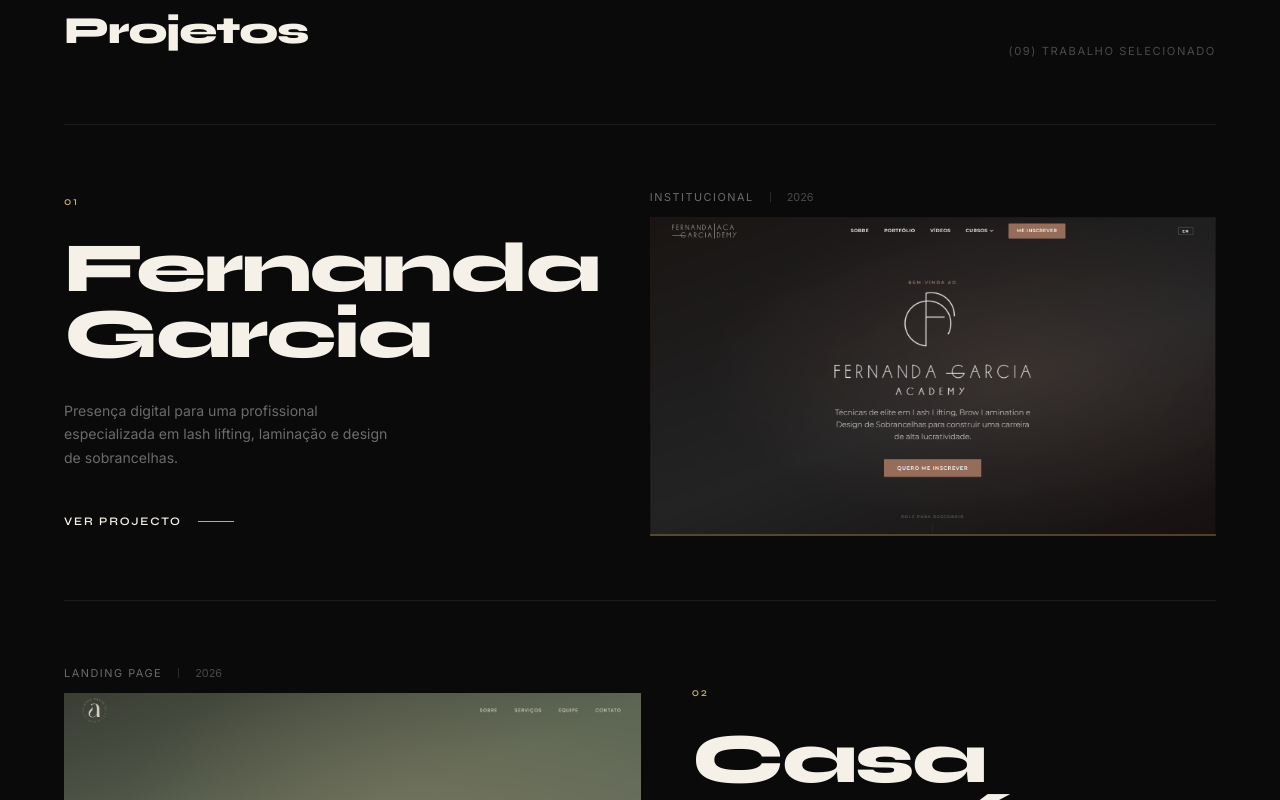
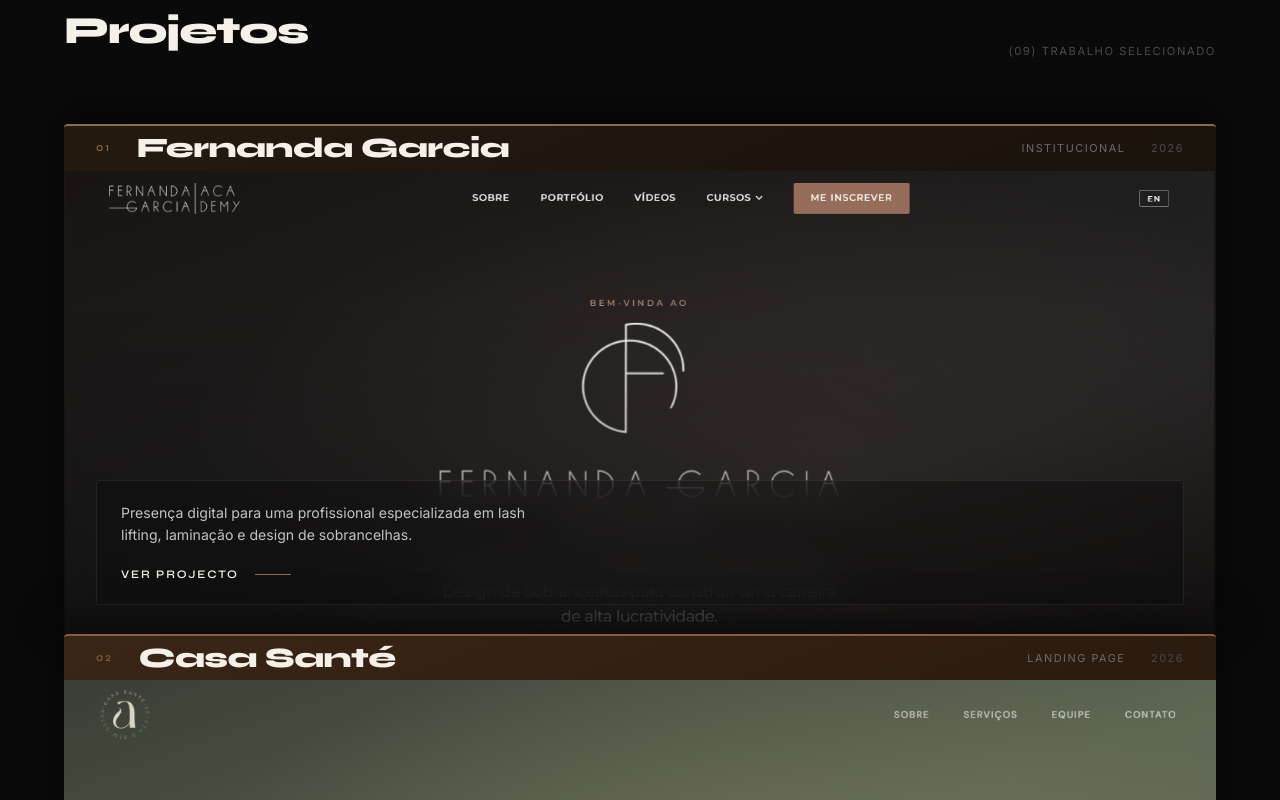
Before and after one commit to SantanderNycz/Void-Studio, a React (Vite) app: page / in a window 1280 px wide. Shown: the part 900-1700 px from the top of the page. Built offline with nearby package versions, Linux system fonts and the light colour scheme.

Commit message:
fix: adjust overflow property to prevent scroll container issues with sticky positioning

```diff
--- a/src/components/Projects.tsx
+++ b/src/components/Projects.tsx
@@ -20,6 +20,23 @@
 
 const ACCENT_COLORS = ["#8B6E45", "#8B5E3C", "#2A4A7A", "#1A3A6A", "#8B5A3C", "#B8906A", "#5C3D1E", "#1A5C38", "#8B6914"];
 
+/**
+ * How many tabs the stack may grow to before it stops offsetting.
+ * Cards past this index all pin at the same spot, so older tabs tuck away
+ * behind the active card. Without a cap, 8 accumulated tabs (~350px) plus the
+ * navbar offset overflow the viewport on shorter laptop screens.
+ */
+const STACK_CAP = 4;
+
+/**
+ * One card in the stack.
+ *
+ * Each card is `position: sticky` with a `top` offset of `index × --tab-h`,
+ * so as you scroll the cards pile up — every card that has been passed stays
+ * pinned as a thin tab, and the incoming card slides over it. This is native
+ * sticky behaviour, so scrolling back up unwinds the stack automatically and
+ * it works with JS disabled.
+ */
 function ProjectCard({
   project,
   index,
@@ -35,254 +52,53 @@
   description: string;
   ctaLabel: string;
 }) {
-  const cardRef = useRef<HTMLElement>(null);
-  const imageRef = useRef<HTMLDivElement>(null);
-  const infoRef = useRef<HTMLDivElement>(null);
-  const numberRef = useRef<HTMLSpanElement>(null);
-  const nameRef = useRef<HTMLHeadingElement>(null);
-  const detailRef = useRef<HTMLDivElement>(null);
-
-  const isEven = index % 2 === 0;
-
-  useLayoutEffect(() => {
-    const prefersReduced = window.matchMedia(
-      "(prefers-reduced-motion: reduce)",
-    ).matches;
-    if (prefersReduced) {
-      gsap.set([cardRef.current], { opacity: 1, y: 0 });
-      return;
-    }
-
-    const ctx = gsap.context(() => {
-      gsap.set(cardRef.current, { opacity: 0, y: 80 });
-      gsap.set(imageRef.current, { scale: 1.04 });
-      gsap.set(numberRef.current, { opacity: 0, x: isEven ? -20 : 20 });
-      gsap.set([nameRef.current, detailRef.current], { opacity: 0, y: 30 });
-
-      gsap
-        .timeline({
-          scrollTrigger: {
-            trigger: cardRef.current,
-            start: "top 82%",
-            toggleActions: "play none none none",
-          },
-        })
-        .to(cardRef.current, {
-          opacity: 1,
-          y: 0,
-          duration: 0.9,
-          ease: "power3.out",
-        })
-        .to(
-          imageRef.current,
-          { scale: 1, duration: 1.2, ease: "power2.out" },
-          0,
-        )
-        .to(
-          numberRef.current,
-          { opacity: 1, x: 0, duration: 0.6, ease: "power2.out" },
-          0.15,
-        )
-        .to(
-          nameRef.current,
-          { opacity: 1, y: 0, duration: 0.8, ease: "power3.out" },
-          0.2,
-        )
-        .to(
-          detailRef.current,
-          { opacity: 1, y: 0, duration: 0.6, ease: "power2.out" },
-          0.35,
-        );
-    }, cardRef);
-
-    return () => ctx.revert();
-  }, [isEven]);
-
   return (
     <article
-      ref={cardRef}
+      className="stack-card"
       style={{
-        opacity: 0,
-        borderTop: "1px solid #1c1c1c",
-        padding: "clamp(3rem, 5vw, 5rem) 0",
+        top: `calc(var(--stack-offset) + ${Math.min(index, STACK_CAP)} * var(--tab-h))`,
+        zIndex: index + 1,
+        background: gradient,
+        borderTop: `2px solid ${accentColor}`,
       }}
     >
-      <div
-        className={`project-grid ${isEven ? "project-grid-even" : "project-grid-odd"}`}
-        style={{
-          display: "grid",
-          gap: "clamp(2rem, 4vw, 5rem)",
-          alignItems: "center",
-        }}
-      >
-        {/* Info panel */}
-        <div ref={infoRef} className="project-info" style={{ order: isEven ? 1 : 2 }}>
-          <span
-            ref={numberRef}
-            style={{
-              display: "block",
-              fontFamily: '"Syne", sans-serif',
-              fontWeight: 500,
-              fontSize: "0.72rem",
-              letterSpacing: "0.16em",
-              color: "#c9a96e",
-              marginBottom: "clamp(1.2rem, 2vw, 2rem)",
-              opacity: 0,
-            }}
-          >
+      {/* Tab — the only strip that stays visible once the card is covered */}
+      <header className="stack-tab">
+        <span className="stack-num" style={{ color: accentColor }}>
           {project.id}
         </span>
+        <h3 className="stack-name">{project.name}</h3>
+        <span className="stack-cat">{project.category}</span>
+        <span className="stack-year">{project.year}</span>
+      </header>
 
-          <h3
-            ref={nameRef}
-            style={{
-              fontFamily: '"Syne", sans-serif',
-              fontWeight: 800,
-              fontSize: "clamp(2.4rem, 5.5vw, 6rem)",
-              lineHeight: 0.93,
-              letterSpacing: "-0.03em",
-              color: "#f5f0e8",
-              marginBottom: "clamp(1.5rem, 2.5vw, 2.5rem)",
-              opacity: 0,
-            }}
-          >
-            {project.name}
-          </h3>
+      {/* Body — revealed while this card is the active one */}
+      <div className="stack-body">
+        {project.image && (
+          <img
+            className="stack-img"
+            src={project.image}
+            alt={`${project.name} — ${project.category}, ${project.year}`}
+            loading={index === 0 ? "eager" : "lazy"}
+            decoding="async"
+          />
+        )}
+        <div className="stack-scrim" />
 
-          <div ref={detailRef} style={{ opacity: 0 }}>
-            <p
-              style={{
-                fontFamily: '"Inter", sans-serif',
-                fontSize: "clamp(0.85rem, 1.1vw, 0.95rem)",
-                color: "#6b6b6b",
-                lineHeight: 1.65,
-                marginBottom: "clamp(2rem, 3vw, 3rem)",
-                maxWidth: "38ch",
-              }}
-            >
-              {description}
-            </p>
-
+        <div className="stack-meta">
+          <p className="stack-desc">{description}</p>
           <a
             href={project.url ?? "#"}
             target="_blank"
             rel="noopener noreferrer"
             className="project-link"
-              style={{
-                display: "inline-flex",
-                alignItems: "center",
-                gap: "1rem",
-                fontFamily: '"Syne", sans-serif',
-                fontWeight: 600,
-                fontSize: "0.72rem",
-                letterSpacing: "0.16em",
-                textTransform: "uppercase",
-                color: "#f5f0e8",
-              }}
           >
             {ctaLabel}
             <span
               className="project-link-line"
-                style={{
-                  display: "block",
-                  height: "1px",
-                  width: "36px",
-                  background: "#c9a96e",
-                  transition: "width 0.4s ease",
-                }}
+              style={{ background: accentColor }}
             />
           </a>
-          </div>
-        </div>
-
-        {/* Image panel */}
-        <div
-          className="project-image"
-          style={{
-            order: isEven ? 2 : 1,
-            display: "flex",
-            flexDirection: "column",
-            gap: "0.75rem",
-          }}
-        >
-          {/* Category tag - above the image, same row as number */}
-          <div style={{ display: "flex", alignItems: "center", gap: "1rem" }}>
-            <span
-              style={{
-                fontFamily: '"Inter", sans-serif',
-                fontSize: "0.68rem",
-                letterSpacing: "0.14em",
-                textTransform: "uppercase",
-                color: "#6b6b6b",
-              }}
-            >
-              {project.category}
-            </span>
-            <span
-              style={{
-                width: "1px",
-                height: "10px",
-                background: "#2a2a2a",
-                flexShrink: 0,
-              }}
-            />
-            <span
-              style={{
-                fontFamily: '"Inter", sans-serif',
-                fontSize: "0.68rem",
-                color: "#4a4a4a",
-              }}
-            >
-              {project.year}
-            </span>
-          </div>
-
-          {/* Image */}
-          <div
-            style={{
-              overflow: "hidden",
-              aspectRatio: "16/9",
-              position: "relative",
-            }}
-          >
-            <div
-              ref={imageRef}
-              style={{
-                width: "100%",
-                height: "100%",
-                background: gradient,
-                transformOrigin: "center center",
-                position: "relative",
-              }}
-            >
-              {project.image && (
-                <img
-                  src={project.image}
-                  alt={`${project.name} — ${project.category}, ${project.year}`}
-                  loading={index === 0 ? "eager" : "lazy"}
-                  decoding="async"
-                  style={{
-                    width: "100%",
-                    height: "100%",
-                    objectFit: "cover",
-                    objectPosition: "top",
-                    display: "block",
-                  }}
-                />
-              )}
-              <div
-                style={{
-                  position: "absolute",
-                  bottom: 0,
-                  left: 0,
-                  right: 0,
-                  height: "2px",
-                  background: accentColor,
-                  opacity: 0.5,
-                }}
-              />
-            </div>
-          </div>
         </div>
       </div>
     </article>
@@ -364,7 +180,7 @@
         </span>
       </div>
 
-      <div>
+      <div className="stack">
         {projects.map((project, i) => (
           <ProjectCard
             key={project.id}
@@ -380,17 +196,167 @@
         ))}
       </div>
 
+      {/* Trailing space so the last card can settle before the next section */}
+      <div style={{ height: "10vh" }} />
+
       <style>{`
-        .project-grid { grid-template-columns: 1fr; }
-        @media (min-width: 768px) {
-          .project-grid-even { grid-template-columns: 1fr 1.1fr; }
-          .project-grid-odd  { grid-template-columns: 1.1fr 1fr; }
+        .stack {
+          /* Tab scales with viewport height: on short screens it shrinks so the
+             accumulated stack never crowds out the active card. */
+          --tab-h: clamp(44px, 5.5vh, 60px);
+          --stack-cap: ${STACK_CAP};
+          /* The navbar is fixed and always visible, so the stack pins below it
+             instead of at top:0 — otherwise the first tab slides under it. */
+          --nav-h: 74px;
+          --stack-offset: calc(var(--nav-h) + 0.5rem);
         }
+
+        .stack-card {
+          position: sticky;
+          display: flex;
+          flex-direction: column;
+          overflow: hidden;
+          border-radius: 4px;
+          /* Card shrinks as the stack grows so the whole pile stays on screen */
+          height: clamp(
+            280px,
+            calc(
+              100svh - var(--stack-offset) -
+              var(--stack-cap) * var(--tab-h) - 2rem
+            ),
+            560px
+          );
+          box-shadow: 0 -12px 40px rgba(0, 0, 0, 0.55);
+        }
+
+        /* ── Tab ───────────────────────────────────────────────── */
+        .stack-tab {
+          flex: 0 0 var(--tab-h);
+          display: flex;
+          align-items: center;
+          gap: clamp(0.9rem, 2vw, 2rem);
+          padding: 0 clamp(1rem, 2.5vw, 2rem);
+        }
+        .stack-num {
+          font-family: "Syne", sans-serif;
+          font-weight: 500;
+          font-size: 0.72rem;
+          letter-spacing: 0.16em;
+          flex-shrink: 0;
+        }
+        .stack-name {
+          font-family: "Syne", sans-serif;
+          font-weight: 800;
+          font-size: clamp(1.1rem, 2.2vw, 1.9rem);
+          letter-spacing: -0.02em;
+          color: #f5f0e8;
+          white-space: nowrap;
+          overflow: hidden;
+          text-overflow: ellipsis;
+          margin-right: auto;
+        }
+        .stack-cat, .stack-year {
+          font-family: "Inter", sans-serif;
+          font-size: 0.68rem;
+          letter-spacing: 0.14em;
+          text-transform: uppercase;
+          color: #6b6b6b;
+          flex-shrink: 0;
+        }
+        .stack-year { color: #4a4a4a; }
+
+        /* ── Body ──────────────────────────────────────────────── */
+        .stack-body {
+          position: relative;
+          flex: 1 1 auto;
+          min-height: 0;
+        }
+        .stack-img {
+          position: absolute;
+          inset: 0;
+          width: 100%;
+          height: 100%;
+          object-fit: cover;
+          object-position: top;
+          display: block;
+        }
+        .stack-scrim {
+          position: absolute;
+          inset: 0;
+          background: linear-gradient(
+            to top,
+            rgba(10, 10, 10, 0.62) 0%,
+            rgba(10, 10, 10, 0.22) 42%,
+            rgba(10, 10, 10, 0) 72%
+          );
+        }
+        .stack-meta {
+          position: absolute;
+          left: clamp(1rem, 2.5vw, 2rem);
+          right: clamp(1rem, 2.5vw, 2rem);
+          bottom: clamp(1rem, 2.5vw, 1.8rem);
+          display: flex;
+          flex-direction: column;
+          gap: clamp(0.8rem, 1.5vw, 1.2rem);
+          align-items: flex-start;
+          /* Frosted panel: keeps the copy readable over any thumbnail
+             without darkening the whole image. */
+          padding: clamp(0.9rem, 1.8vw, 1.3rem) clamp(1rem, 2vw, 1.5rem);
+          border-radius: 3px;
+          background: rgba(12, 12, 12, 0.42);
+          -webkit-backdrop-filter: blur(16px) saturate(120%);
+          backdrop-filter: blur(16px) saturate(120%);
+          border: 1px solid rgba(245, 240, 232, 0.08);
+        }
+        .stack-desc {
+          font-family: "Inter", sans-serif;
+          font-size: clamp(0.85rem, 1.1vw, 0.95rem);
+          color: #c4c4c4;
+          line-height: 1.6;
+          max-width: 46ch;
+        }
+
+        .project-link {
+          display: inline-flex;
+          align-items: center;
+          gap: 1rem;
+          font-family: "Syne", sans-serif;
+          font-weight: 600;
+          font-size: 0.72rem;
+          letter-spacing: 0.16em;
+          text-transform: uppercase;
+          color: #f5f0e8;
+        }
+        .project-link-line {
+          display: block;
+          height: 1px;
+          width: 36px;
+          transition: width 0.4s ease;
+        }
+        .project-link:hover .project-link-line { width: 56px; }
+
+        /* ── Mobile ────────────────────────────────────────────── */
         @media (max-width: 767px) {
-          .project-info { order: 1 !important; }
-          .project-image { order: 2 !important; }
+          .stack { --tab-h: clamp(42px, 5vh, 52px); }
+          .stack-cat, .stack-year { display: none; }
+          .stack-desc {
+            font-size: 0.82rem;
+            -webkit-line-clamp: 3;
+            display: -webkit-box;
+            -webkit-box-orient: vertical;
+            overflow: hidden;
           }
-        .project-link:hover .project-link-line { width: 56px !important; }
+        }
+
+        /* ── Reduced motion: no stacking, plain vertical list ──── */
+        @media (prefers-reduced-motion: reduce) {
+          .stack-card {
+            position: static;
+            height: auto;
+            min-height: 340px;
+            margin-bottom: 1.5rem;
+          }
+        }
       `}</style>
     </section>
   );
--- a/src/index.css
+++ b/src/index.css
@@ -26,14 +26,16 @@
   scroll-behavior: smooth;
   -webkit-font-smoothing: antialiased;
   -moz-osx-font-smoothing: grayscale;
-  overflow-x: hidden;
+  /* `clip` (not `hidden`) — hidden creates a scroll container and breaks
+     position:sticky on descendants, which the project stack relies on. */
+  overflow-x: clip;
 }
 
 body {
   background-color: #0a0a0a;
   color: #f5f0e8;
   font-family: "Inter", sans-serif;
-  overflow-x: hidden;
+  overflow-x: clip;
   line-height: 1.5;
 }
 
```
Also changed, not shown: src/i18n.ts (+6 -4 lines), .claude/launch.json. Lines whose indentation alone changed are shown as unchanged.
